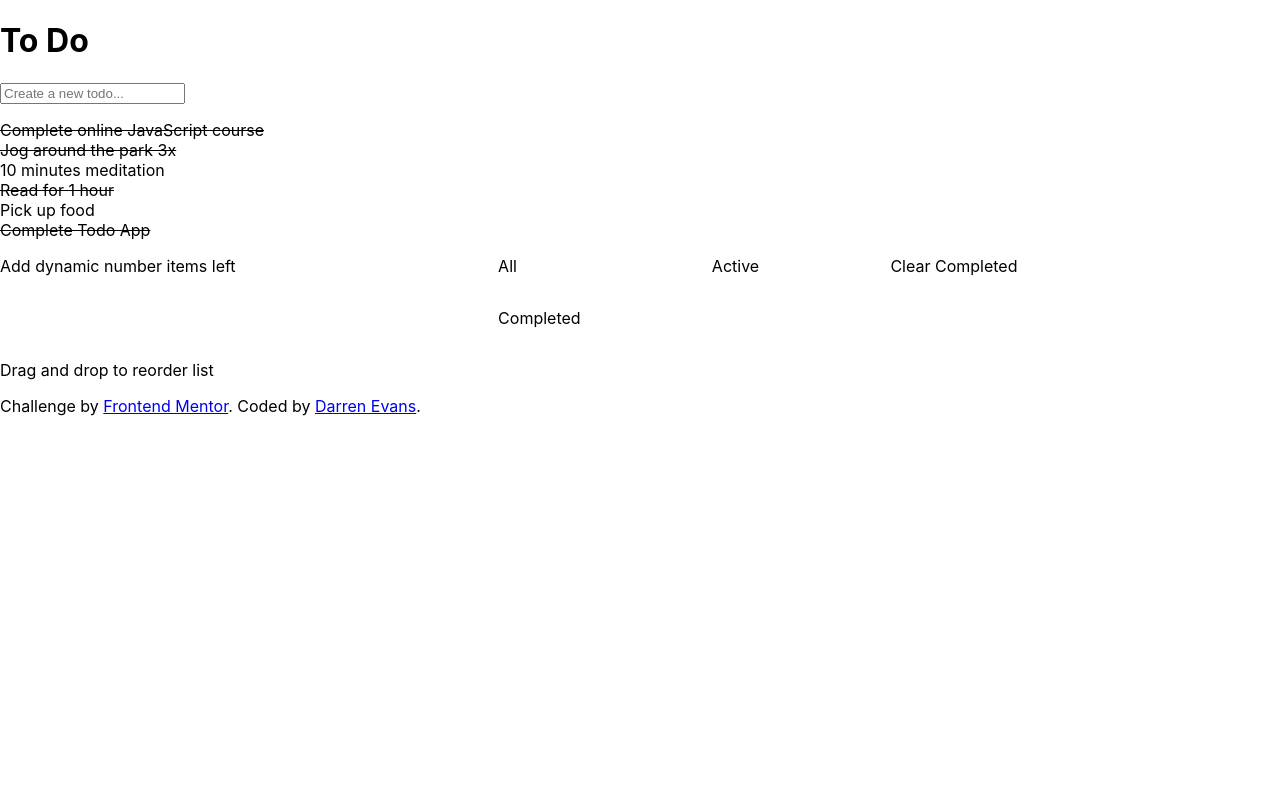
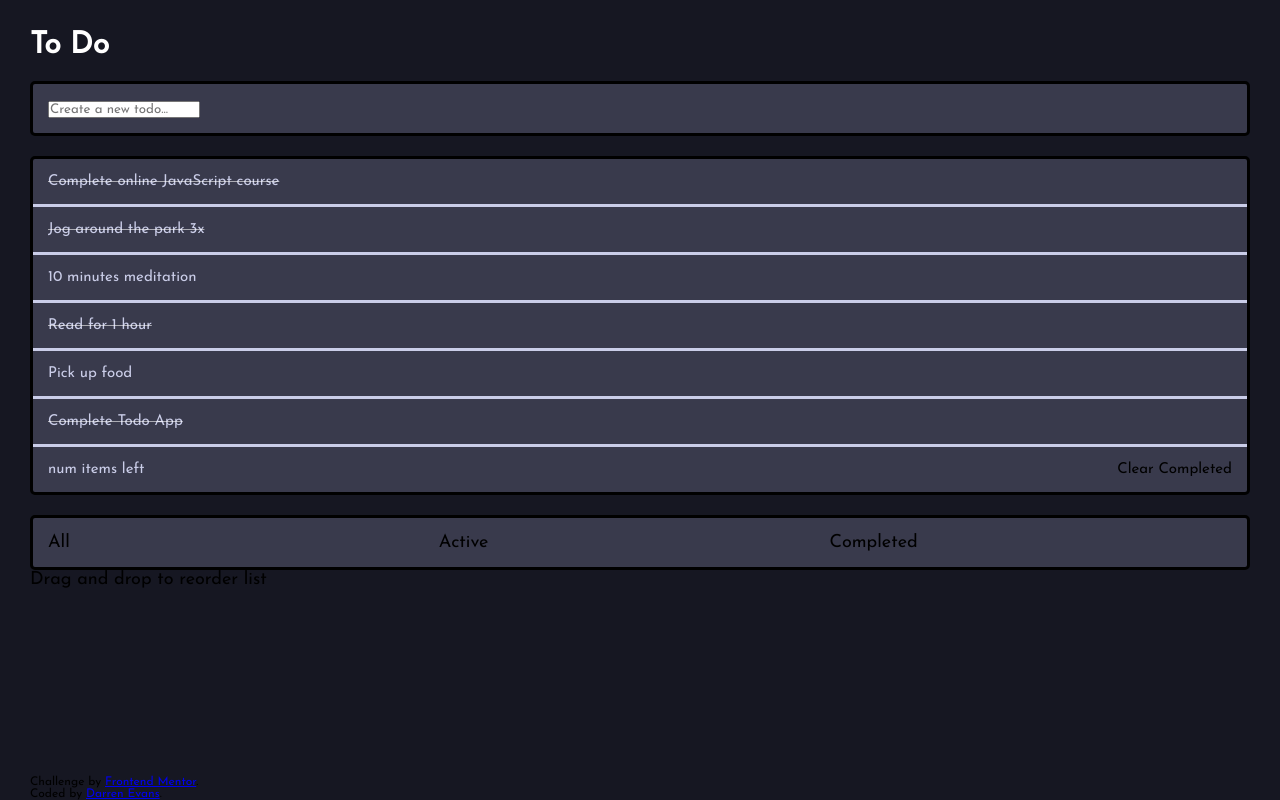
Before and after one commit to djevy/Mentor-React-Todo-App, a React (Create React App) app: page / in a window 1280 px wide. Built offline with nearby package versions, Linux system fonts and the light colour scheme.

Commit message:
Clear completed
Added clear completed functionality, and a little dark themed styling

```diff
--- a/public/index.html
+++ b/public/index.html
@@ -9,6 +9,9 @@
       name="description"
       content="Web site created using create-react-app"
     />
+    <link rel="preconnect" href="https://fonts.googleapis.com">
+<link rel="preconnect" href="https://fonts.gstatic.com" crossorigin>
+<link href="https://fonts.googleapis.com/css2?family=Josefin+Sans&display=swap" rel="stylesheet">
 
     <!--
       manifest.json provides metadata used when your web app is installed on a
--- a/src/App.css
+++ b/src/App.css
@@ -1,45 +1,130 @@
 
-
-/* Layout */
-.App {
-    display: grid;
+* {
+    padding: 0;
+    margin: 0;
+    font-family: 'Josefin Sans', sans-serif;
+}
+html {
+    background-color: hsl(235, 21%, 11%);
+    font-size: 18px;
 
 }
 
-#listFooter {
-    display: grid;
-    grid-template-columns: 3;
-    grid-template-rows: 1;
-}
-#numLeft {
-    grid-column: 1;
-}
-#itemState{
-    grid-column: 2;
-    display: grid;
-    grid-template-columns: 3;
-    grid-template-rows: 1;
-}
-#clear {
-    grid-column: 3;
+
+
+
+/* Dark */
+    /* - Very Dark Blue: hsl(235, 21%, 11%)
+    - Very Dark Desaturated Blue: hsl(235, 24%, 19%)
+    - Light Grayish Blue: hsl(234, 39%, 85%)
+    - Light Grayish Blue (hover): hsl(236, 33%, 92%)
+    - Dark Grayish Blue: hsl(234, 11%, 52%)
+    - Very Dark Grayish Blue: hsl(233, 14%, 35%)
+    - Very Dark Grayish Blue: hsl(237, 14%, 26%) */
+.App {
+    margin: 30px;
 }
 
+    #pageTitle {
+        color: white;
+        font-size: 15px;
+    }
+
+
+    /* To Do List */
+
+
+    #inputField, #list, #itemState {
+        border-radius: 5px;
+        border: solid;
+        background-color:hsl(237, 14%, 26%);
+    }
+    .item {
+        border-bottom: solid;
+        padding: 15px;
+    }
+
+    #inputField {
+        margin: 20px 0px;
+        padding: 15px;
+    }
+    #list {
+        margin-bottom: 20px;
+    }
+    .completed {
+        text-decoration: line-through rgba(255, 255, 255, 0.575);
+        color: rgba(255, 255, 255, 0.575);
+    }
+    .item {
+        cursor: pointer;
+        color: hsl(234, 39%, 85%);
+        font-weight: 400;
+        font-size: 15px;
+    }
+
+
+    #itemState{
+        display: grid;
+        grid-template-columns: repeat(3, 33%);
+        grid-template-rows: 1;
+        padding: 15px;
+
+    }
     #showAll {
         grid-column: 1;
         grid-row: 1;
+        cursor: pointer;
     }
     #showActive {
         grid-column: 2;
         grid-row: 1;
+        cursor: pointer;
     }
     #showComplete {
         grid-column: 3;
         grid-row: 1;
+        cursor: pointer;
+    }
+
+
+    #listFooter {
+        display: grid;
+        grid-template-columns: repeat(2, 50%);
+        padding: 15px;
+
+    }
+    #numLeft {
+        font-size: 15px;
+        color: hsl(234, 39%, 85%);
+    }
+    #clearCompleted {
+        font-size: 15px;
+        text-align: right;
+        cursor: pointer;
+    }
+
+
+    #dragAndDrop {
+        margin-bottom: 100px;
+    }
+    #attribution {
+        margin-top: 20px;
+        position: fixed;
+        bottom: 0px;
+        font-size: 12px;
+        z-index: -1;
     }
 
 
 
-/* To Do List */
-.completed {
-    text-decoration: line-through;
+@media screen and(min-width:1440px) {
+    #pageTitle {
+        grid-column: 2;
     }
+    #inputField {
+        grid-column: 2;
+    }
+    #list {
+        grid-column: 2;
+    }
+}
--- a/src/App.js
+++ b/src/App.js
@@ -12,9 +12,16 @@ function App() {
 
   const handleToggle = (id) => {
     let items = toDoList.map(item => {
-      return item.id === id ? { ...item, complete: !item.complete } : {...item}
+      return item.id.toString() === id ? { ...item, complete: !item.complete } : {...item}
     });
     setToDoList(items)
+  }
+
+  const handleFilter = () => {
+    let filteredItems = toDoList.filter(item => {
+      return !item.complete;
+    });
+    setToDoList(filteredItems);
   }
 
   return (
@@ -24,16 +31,16 @@ function App() {
 
       <Header/>
       <InputField />
-      <ToDoList toDoList={toDoList} handleToggle={handleToggle}/>
+      <ToDoList toDoList={toDoList} handleToggle={handleToggle} handleFilter={handleFilter}/>
 
 
 
 
       <div id="dragAndDrop"><p>Drag and drop to reorder list</p></div>
 
-      <div class="attribution">
-      Challenge by <a href="https://www.frontendmentor.io?ref=challenge" target="_blank" rel="noreferrer">Frontend Mentor</a>.
-      Coded by <a href="https://darrenrevans.co.uk" target="_blank" rel="noreferrer">Darren Evans</a>.
+      <div id="attribution">
+        <div>Challenge by <a href="https://www.frontendmentor.io?ref=challenge" target="_blank" rel="noreferrer">Frontend Mentor</a>. </div>
+        <div>Coded by <a href="https://darrenrevans.co.uk" target="_blank" rel="noreferrer">Darren Evans</a>.</div>
       </div>
     </div>
   );
--- a/src/InputField.js
+++ b/src/InputField.js
@@ -12,12 +12,11 @@ const InputField = () => {
         }
     }
     return (
-        <div className="inputField">
+        <div id="inputField">
             <input id="toDoInput" type="text" placeholder="Create a new todo..."
             value={inputBox} onChange={(e) => setInputBox(e.target.value)}
             onKeyDown={handleEnter}
             />
-            <p>{inputBox}</p>
         </div>
      );
 }
--- a/src/ToDo.js
+++ b/src/ToDo.js
@@ -10,7 +10,7 @@ const ToDo = ({todo, handleToggle}) => {
 
    return (
        <div onClick={handleClick} id={todo.id} key={todo.id.toString()} name={todo.id} value={todo.id} className={todo.complete ? "completed" : ""}>
-           {todo.task}
+           <div className="item">{todo.task}</div>
        </div>
    );
 };
--- a/src/ToDoList.js
+++ b/src/ToDoList.js
@@ -1,27 +1,29 @@
 import React from "react";
 import ToDo from "./ToDo";
 
-const ToDoList = ({toDoList, handleToggle}) => {
+const ToDoList = ({toDoList, handleToggle, handleFilter}) => {
 
     return (
-        <div className="list">
+        <div>
+            <div id="list">
                 {toDoList.map(todo => {
                     return (
                         <ToDo todo={todo} handleToggle={handleToggle}/>
                     )
                 })}
                 <div id="listFooter">
-                <p id="numLeft">Add dynamic number items left</p>
+                    <p id="numLeft">num items left</p>
+                    <p id="clearCompleted" onClick={handleFilter}>Clear Completed</p>
+                </div>
+            </div>
 
             <div id="itemState">
                 <p id="showAll">All</p>
                 <p id="showActive">Active </p>
                 <p id="showCompleted">Completed</p>
             </div>
+        </div>
 
-                <p id="clear">Clear Completed</p>
-            </div>
-        </div>
 
      );
 }
```
Lines whose indentation alone changed are shown as unchanged.
